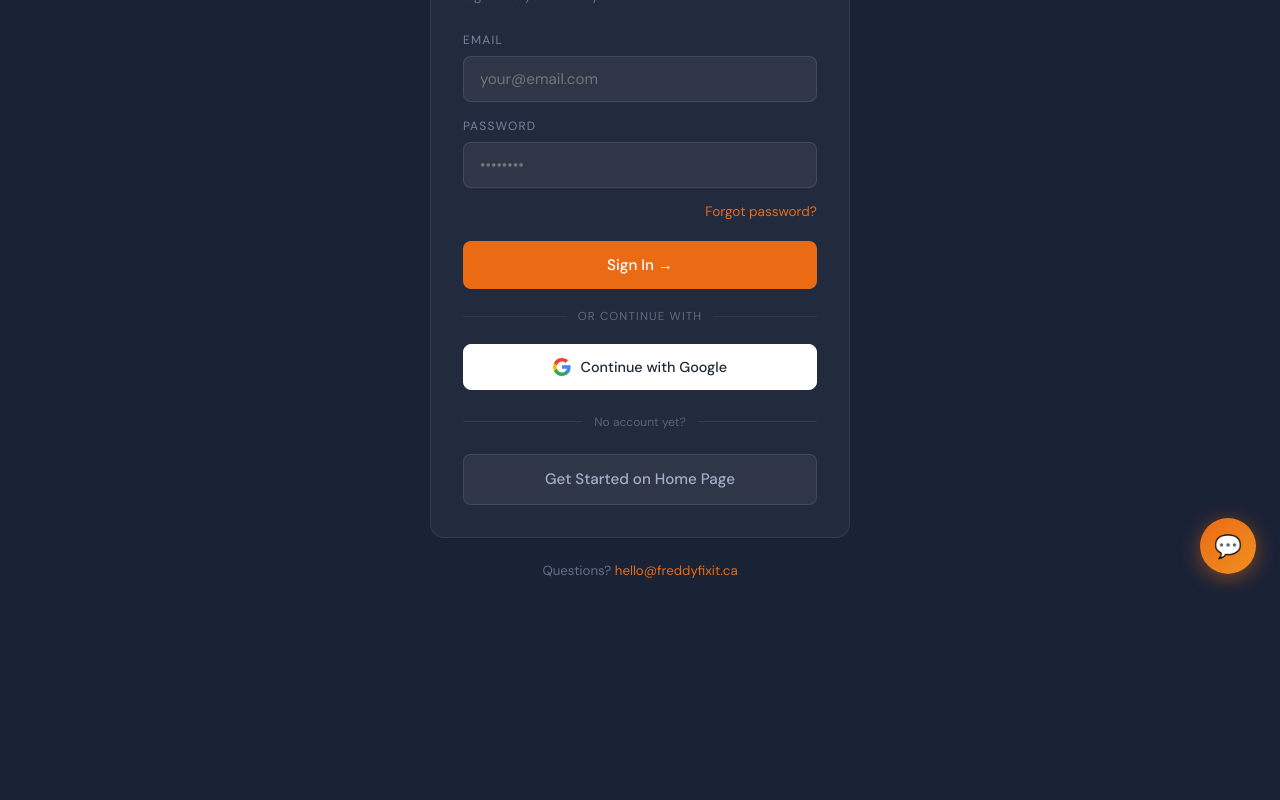
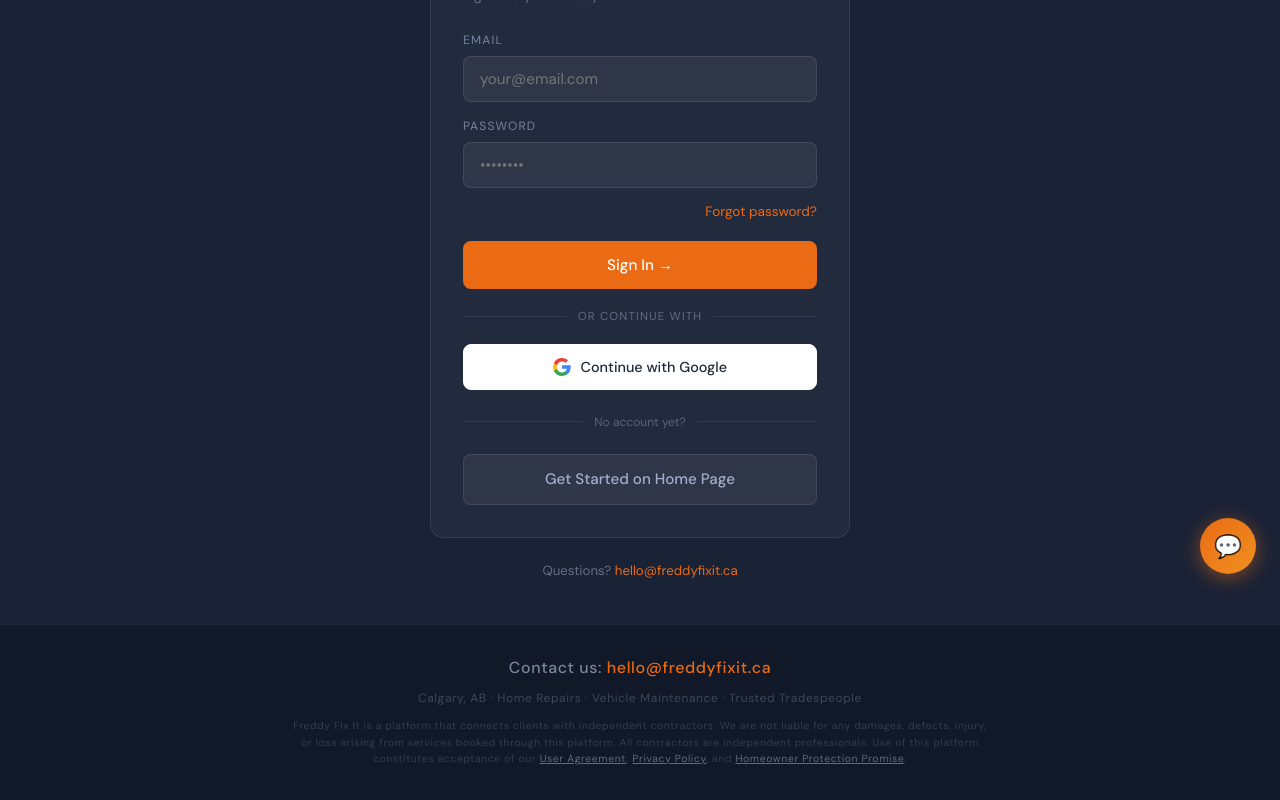
Before and after one commit to karanmann137-creator/freddy-fixit, a React (Vite) app: page /login in a window 1280 px wide. Shown: the part 202-1002 px from the top of the page. Before the commit the page ends 826 px from the top, so only its background shows below. Built offline with nearby package versions, Linux system fonts and the light colour scheme.

Commit message:
Add site-wide Footer rendered globally on every page; remove duplicate inline footer from Home

```diff
--- a/src/App.tsx
+++ b/src/App.tsx
@@ -16,6 +16,7 @@ import UpdatePassword from "@/pages/UpdatePassword";
 import AuthCallback from "@/pages/AuthCallback";
 import TopNav from "@/components/TopNav";
 import ChatWidget from "@/components/ChatWidget";
+import Footer from "@/components/Footer";
 import ContractorProfile from "@/pages/ContractorProfile";
 import UserAgreement from "@/pages/UserAgreement";
 import PrivacyPolicy from "@/pages/PrivacyPolicy";
@@ -151,6 +152,7 @@ export default function App() {
         {() => <Redirect to="/" />}
       </Route>
     </Switch>
+    <Footer />
     </>
   );
 }
--- /dev/null
+++ b/src/components/Footer.tsx
@@ -0,0 +1,33 @@
+// Site-wide footer — the same footer that used to live only on the home page.
+// Styles are inline (not a CSS class) so it renders identically on every page,
+// regardless of which page-level <style> blocks are present. Rendered once,
+// globally, from App.tsx beneath the router.
+export default function Footer() {
+  const bar: React.CSSProperties = {
+    background: "#111827",
+    borderTop: "1px solid rgba(255,255,255,0.06)",
+    padding: "2rem 1.5rem",
+    textAlign: "center",
+    fontSize: "0.75rem",
+    color: "rgba(190,205,235,0.25)",
+    letterSpacing: "0.05em",
+    fontFamily: "'DM Sans', sans-serif",
+  };
+  const link: React.CSSProperties = { color: "rgba(190,205,235,.45)", textDecoration: "underline" };
+
+  return (
+    <div style={bar}>
+      <link href="https://fonts.googleapis.com/css2?family=DM+Sans:wght@300;400;500&display=swap" rel="stylesheet" />
+      <div style={{ fontSize: "1rem", fontWeight: 500, color: "rgba(190,205,235,0.6)", marginBottom: "0.75rem" }}>
+        Contact us: <a href="mailto:hello@freddyfixit.ca" style={{ color: "#ea6b14", textDecoration: "none" }}>hello@freddyfixit.ca</a>
+      </div>
+      <div>Calgary, AB · Home Repairs · Vehicle Maintenance · Trusted Tradespeople</div>
+      <div style={{ marginTop: "0.75rem", fontSize: "0.65rem", color: "rgba(190,205,235,0.2)", maxWidth: "700px", margin: "0.75rem auto 0", lineHeight: 1.6 }}>
+        Freddy Fix It is a platform that connects clients with independent contractors. We are not liable for any damages, defects, injury, or loss arising from services booked through this platform. All contractors are independent professionals. Use of this platform constitutes acceptance of our{" "}
+        <a href="/user-agreement" target="_blank" rel="noopener noreferrer" style={link}>User Agreement</a>,{" "}
+        <a href="/privacy-policy" target="_blank" rel="noopener noreferrer" style={link}>Privacy Policy</a>,{" "}and{" "}
+        <a href="/homeowner-protection-promise" target="_blank" rel="noopener noreferrer" style={link}>Homeowner Protection Promise</a>.
+      </div>
+    </div>
+  );
+}
--- a/src/pages/Home.tsx
+++ b/src/pages/Home.tsx
@@ -322,15 +322,6 @@ export default function Home() {
         </div>
       </div>
 
-      <div className="ff-footer-bar">
-        <div style={{ fontSize:"1rem", fontWeight:500, color:"rgba(190,205,235,0.6)", marginBottom:"0.75rem" }}>
-          Contact us: <a href="mailto:hello@freddyfixit.ca" style={{ color:"#ea6b14", textDecoration:"none" }}>hello@freddyfixit.ca</a>
-        </div>
-        <div>Calgary, AB · Home Repairs · Vehicle Maintenance · Trusted Tradespeople</div>
-        <div style={{ marginTop:"0.75rem", fontSize:"0.65rem", color:"rgba(190,205,235,0.2)", maxWidth:"700px", margin:"0.75rem auto 0", lineHeight:1.6 }}>
-          Freddy Fix It is a platform that connects clients with independent contractors. We are not liable for any damages, defects, injury, or loss arising from services booked through this platform. All contractors are independent professionals. Use of this platform constitutes acceptance of our{" "}<a href="/user-agreement" target="_blank" rel="noopener noreferrer" style={{ color:"rgba(190,205,235,.45)", textDecoration:"underline" }}>User Agreement</a>,{" "}<a href="/privacy-policy" target="_blank" rel="noopener noreferrer" style={{ color:"rgba(190,205,235,.45)", textDecoration:"underline" }}>Privacy Policy</a>,{" "}and{" "}<a href="/homeowner-protection-promise" target="_blank" rel="noopener noreferrer" style={{ color:"rgba(190,205,235,.45)", textDecoration:"underline" }}>Homeowner Protection Promise</a>.
-        </div>
-      </div>
     </div>
   );
 }
```
Also changed, not shown: 1 other file (tests, documents, lock files or other folders).
